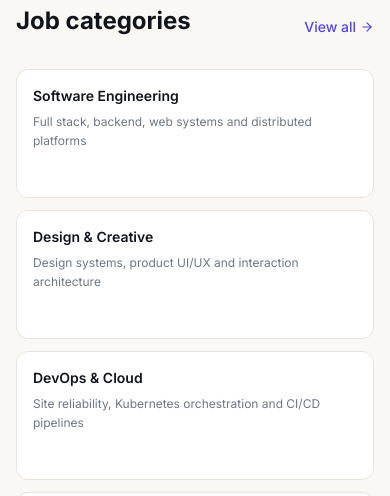
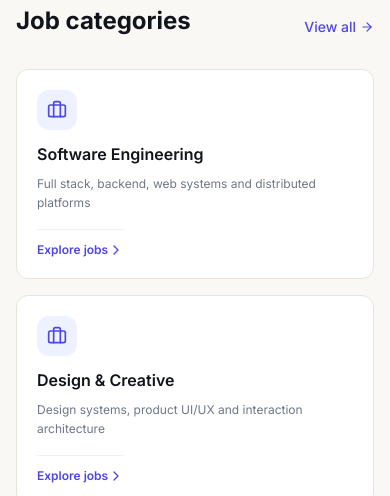
Before and after one commit to boggavarapu-manoz-kumar/Find-My-Job, a React (Vite) app in the folder frontend/: page / in a window 390 px wide. Shown: the part 1504-2000 px from the top of the page. Built offline with nearby package versions, Linux system fonts and the light colour scheme; no server answers; the HTML template or start-up script is replaced by a standard one.

Commit message:
style: perfect responsive grid alignment, flex equal-height cards, and polished icons for job categories

```diff
--- a/frontend/src/features/jobs/CategoriesPage.tsx
+++ b/frontend/src/features/jobs/CategoriesPage.tsx
@@ -247,7 +247,7 @@ export const CategoriesPage: React.FC = () => {
           variants={staggerContainer}
           initial="hidden"
           animate="visible"
-          className="grid grid-cols-1 sm:grid-cols-2 lg:grid-cols-3 xl:grid-cols-4 gap-4"
+          className="grid grid-cols-1 sm:grid-cols-2 lg:grid-cols-3 xl:grid-cols-4 gap-4 sm:gap-6 items-stretch"
         >
           {filtered.map((cat) => {
             const count = counts[cat.key];
@@ -258,20 +258,21 @@ export const CategoriesPage: React.FC = () => {
                 key={cat.key}
                 variants={staggerItem}
                 onClick={() => handleCategoryClick(cat.key)}
-                whileHover={{ y: -2 }}
+                whileHover={{ y: -3 }}
                 whileTap={{ scale: 0.98 }}
                 disabled={!hasJobs && !isLoading}
-                className={`group text-left p-5 rounded-card border transition-all duration-200 focus-visible:outline-none focus-visible:ring-2 focus-visible:ring-brand-600 focus-visible:ring-offset-2 ${
+                className={`group flex flex-col justify-between w-full h-full text-left p-5 sm:p-6 rounded-xl border transition-all duration-200 focus-visible:outline-none focus-visible:ring-2 focus-visible:ring-brand-600 focus-visible:ring-offset-2 ${
                   hasJobs || isLoading
-                    ? 'bg-canvas-card border-canvas-border hover:border-brand-400/60 hover:shadow-card-hover cursor-pointer'
+                    ? 'bg-canvas-card border-canvas-border hover:border-brand-500 hover:shadow-lg cursor-pointer'
                     : 'bg-canvas-subtle border-canvas-border opacity-60 cursor-not-allowed'
                 }`}
               >
+                <div>
                   {/* Icon */}
                   <div
-                  className={`w-10 h-10 rounded-xl flex items-center justify-center mb-4 transition-colors duration-200 ${
+                    className={`w-11 h-11 rounded-xl flex items-center justify-center mb-4 transition-colors duration-200 ${
                       hasJobs
-                      ? 'bg-brand-50 text-brand-600 group-hover:bg-brand-100'
+                        ? 'bg-brand-50 text-brand-600 group-hover:bg-brand-600 group-hover:text-white'
                         : 'bg-canvas-subtle text-ink-400'
                     }`}
                   >
@@ -280,7 +281,7 @@ export const CategoriesPage: React.FC = () => {
 
                   {/* Name */}
                   <h2
-                  className={`text-sm font-semibold mb-1 transition-colors duration-150 ${
+                    className={`text-base font-semibold mb-1.5 transition-colors duration-150 ${
                       hasJobs
                         ? 'text-ink-900 group-hover:text-brand-600'
                         : 'text-ink-500'
@@ -290,12 +291,13 @@ export const CategoriesPage: React.FC = () => {
                   </h2>
 
                   {/* Description */}
-                <p className="text-xs text-ink-500 leading-relaxed mb-3">
+                  <p className="text-xs sm:text-sm text-ink-500 leading-relaxed mb-4">
                     {cat.description}
                   </p>
+                </div>
 
                 {/* Count / loading */}
-                <div className="flex items-center justify-between">
+                <div className="pt-3 border-t border-canvas-border/50 flex items-center justify-between mt-auto">
                   {isLoading ? (
                     <span className="h-4 w-16 rounded bg-canvas-subtle shimmer block" />
                   ) : hasJobs ? (
@@ -307,7 +309,7 @@ export const CategoriesPage: React.FC = () => {
                   )}
 
                   {hasJobs && (
-                    <ArrowRight className="w-3.5 h-3.5 text-brand-400 opacity-0 -translate-x-1 group-hover:opacity-100 group-hover:translate-x-0 transition-all duration-150" />
+                    <ArrowRight className="w-4 h-4 text-brand-600 group-hover:translate-x-1 transition-transform" />
                   )}
                 </div>
               </motion.button>
--- a/frontend/src/features/jobs/LandingPage.tsx
+++ b/frontend/src/features/jobs/LandingPage.tsx
@@ -152,19 +152,25 @@ const CategoryCard: React.FC<{
   return (
     <motion.button
       onClick={() => navigate(`/jobs?category=${encodeURIComponent(catKey)}`)}
-      whileHover={{ y: -2 }}
+      whileHover={{ y: -3 }}
       whileTap={{ scale: 0.98 }}
-      className="group text-left p-4 bg-canvas-card border border-canvas-border rounded-card hover:border-brand-400/60 hover:shadow-card-hover transition-all duration-200 focus-visible:outline-none focus-visible:ring-2 focus-visible:ring-brand-600 focus-visible:ring-offset-2"
+      className="group flex flex-col justify-between w-full h-full text-left p-5 sm:p-6 bg-canvas-card border border-canvas-border rounded-xl hover:border-brand-500 hover:shadow-lg transition-all duration-200 focus-visible:outline-none focus-visible:ring-2 focus-visible:ring-brand-600 focus-visible:ring-offset-2"
     >
-      <span className="block text-sm font-semibold text-ink-900 group-hover:text-brand-600 transition-colors mb-1.5">
-        {name}
-      </span>
-      <span className="block text-xs text-ink-500 leading-relaxed line-clamp-2">
-        {description}
-      </span>
-      <span className="mt-3 inline-flex items-center gap-1 text-xs font-medium text-brand-600 opacity-0 group-hover:opacity-100 transition-opacity">
-        View roles <ChevronRight className="w-3 h-3" />
-      </span>
+      <div>
+        <div className="w-10 h-10 rounded-xl bg-brand-50 text-brand-600 flex items-center justify-center mb-3 group-hover:bg-brand-600 group-hover:text-white transition-colors duration-200">
+          <Briefcase className="w-5 h-5" />
+        </div>
+        <h3 className="text-base font-semibold text-ink-900 group-hover:text-brand-600 transition-colors mb-2">
+          {name}
+        </h3>
+        <p className="text-xs sm:text-sm text-ink-500 leading-relaxed line-clamp-2">
+          {description}
+        </p>
+      </div>
+      <div className="mt-4 pt-3 border-t border-canvas-border/50 flex items-center justify-between text-xs font-semibold text-brand-600">
+        <span>Explore jobs</span>
+        <ChevronRight className="w-4 h-4 transform group-hover:translate-x-1 transition-transform" />
+      </div>
     </motion.button>
   );
 };
@@ -423,10 +429,10 @@ export const LandingPage: React.FC = () => {
 
           <motion.div
             {...staggerProps}
-            className="grid grid-cols-1 sm:grid-cols-2 lg:grid-cols-3 gap-3"
+            className="grid grid-cols-1 sm:grid-cols-2 lg:grid-cols-3 gap-4 sm:gap-6"
           >
             {categories.slice(0, 6).map((cat) => (
-              <motion.div key={cat.key} variants={staggerItem}>
+              <motion.div key={cat.key} variants={staggerItem} className="flex">
                 <CategoryCard {...cat} />
               </motion.div>
             ))}
```
Lines whose indentation alone changed are shown as unchanged.
